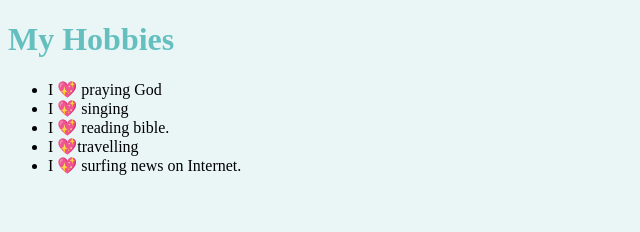
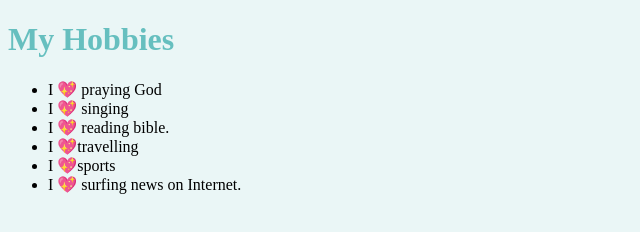
Before and after one commit to Hakizimana-Clement/CV-2, a plain HTML site: page hobbies.html in a window 1280 px wide. Shown: the whole page, without its empty margins (0-640 px from the left). Drawn offline with Linux system fonts and the light colour scheme.

Commit message:
Update hobbies.html

```diff
--- a/hobbies.html
+++ b/hobbies.html
@@ -15,6 +15,7 @@
     <li>I 💖 singing</li>
     <li>I 💖 reading bible.</li>
     <li>I 💖travelling </li>
+    <li>I 💖sports </li>
     <li>I 💖 surfing news on Internet.</li>
   </ul>
 </body>
```
